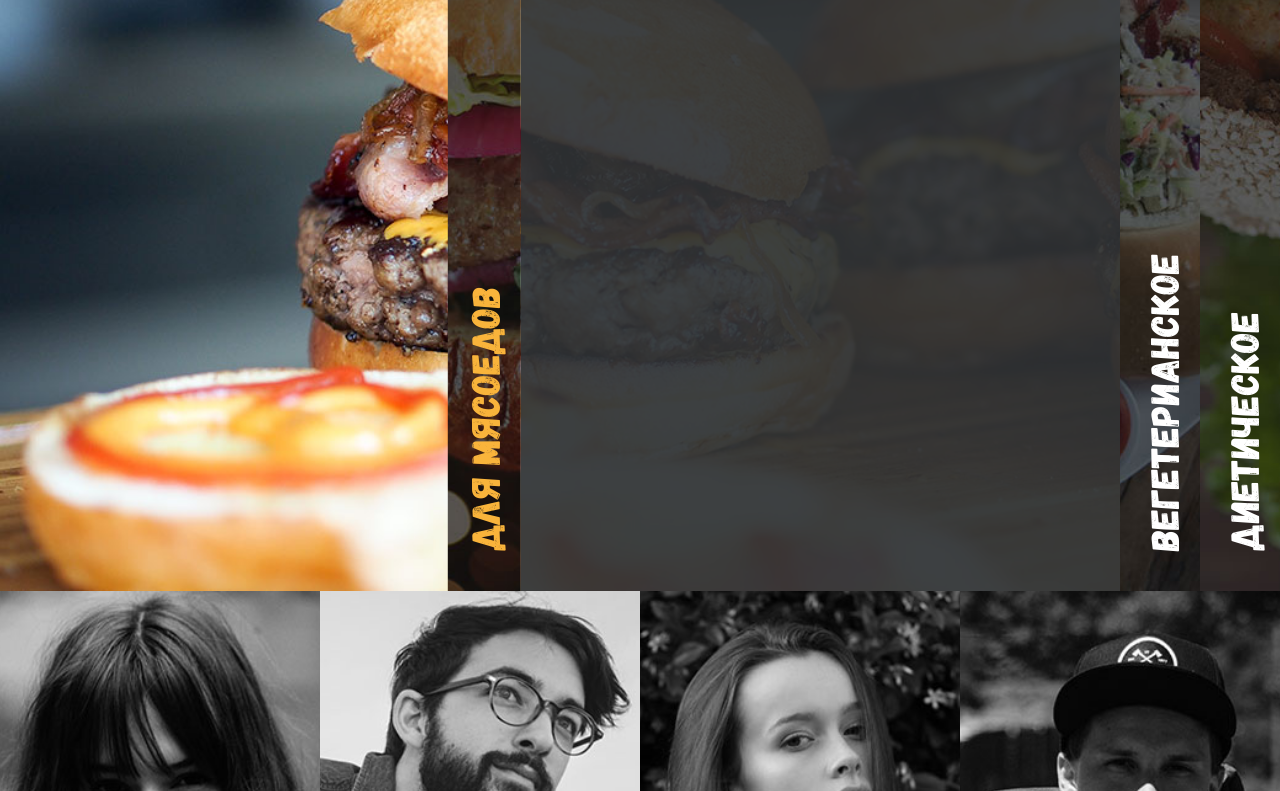
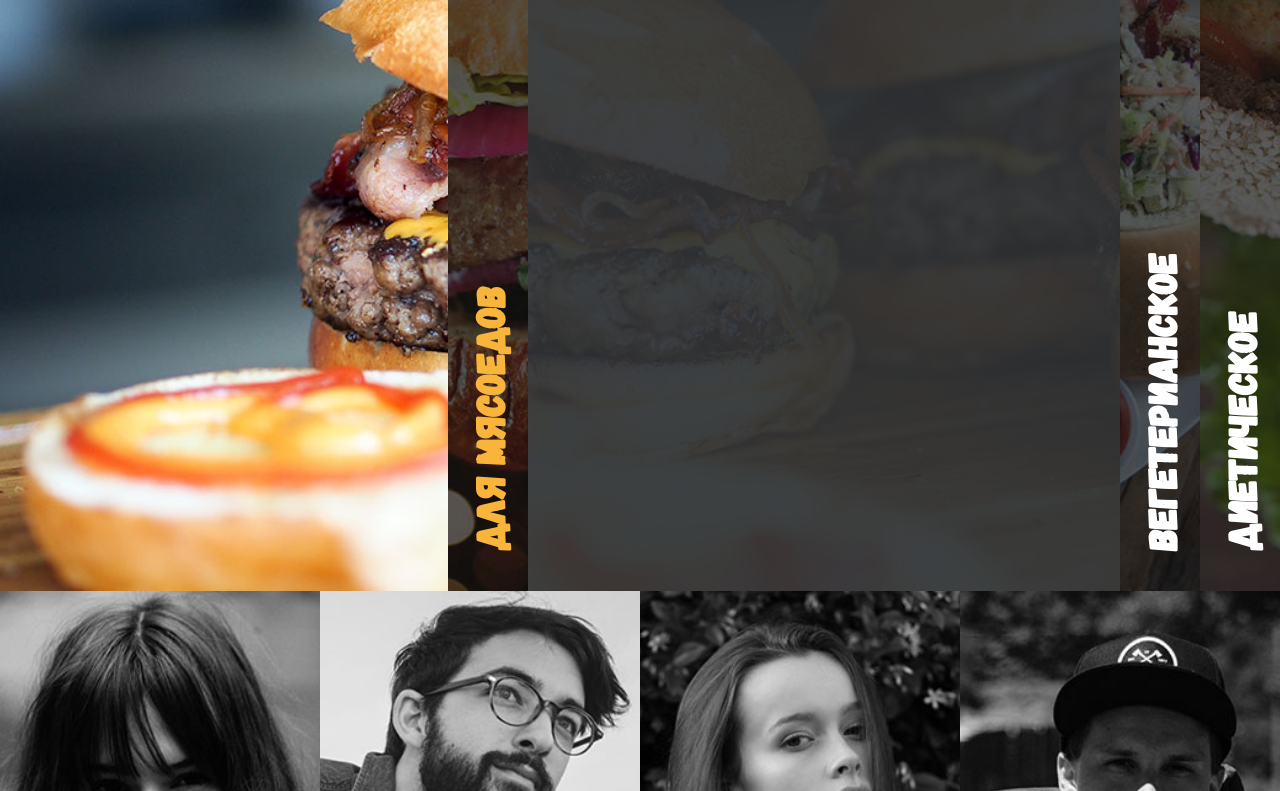
Before and after one commit to log1k1987/html_2, a plain HTML site: page index.html in a window 1280 px wide. Shown: the part 2609-3400 px from the top of the page. Drawn offline with Linux system fonts and the light colour scheme.

Commit message:
правки

```diff
--- a/css/sections/section--menu.scss
+++ b/css/sections/section--menu.scss
@@ -49,8 +49,8 @@
   overflow: hidden;
 }
 .accordeon-y__link {
-  padding: 2.5rem 0.5rem;
-  width: 5rem;
+  padding-top: 2.5rem;
+  line-height: 200%;
   transform: rotate(180deg);
   font-family: "gagalin", helvetica, sans-serif;
   font-weight: 500;
@@ -65,6 +65,6 @@
   }
  }
 }
-.accordeon-y__link div {
+.accordeon-y__link h4 {
   writing-mode: tb;
 }
--- a/index.html
+++ b/index.html
@@ -186,7 +186,7 @@
             <ul class="accordeon-y__list">
               <li class="accordeon-y__item">
                 <a href="#" class="accordeon-y__link accordeon-y__link--active" style="background: url('img/section--menu/meat.jpg') center center / cover no-repeat;">
-                 <div>для мясоедов</div>
+                 <h4>для мясоедов</h4>
                 </a>
                 <p class="accordeon-y__text">Lorem ipsum dolor sit amet consectetur adipisicing elit. Repellendus quod accusamus totam molestias asperiores
                   sapiente, iusto modi repellat ducimus? Natus maiores tempore nemo sint quaerat, impedit consequuntur expedita
@@ -194,7 +194,7 @@
               </li>
               <li class="accordeon-y__item">
                 <a href="#" class="accordeon-y__link" style="background: url('img/section--menu/veg.jpg') center center / cover no-repeat;">
-                  <div>вегетерианское</div>
+                  <h4>вегетерианское</h4>
                 </a>
                 <p class="accordeon-y__text">Lorem, ipsum dolor sit amet consectetur adipisicing elit. Ex voluptatum maxime autem nihil facilis suscipit
                   tempore quas, numquam beatae, ratione aspernatur odio aliquid quia, necessitatibus ducimus saepe libero!
@@ -202,7 +202,7 @@
               </li>
               <li class="accordeon-y__item">
                 <a href="#" class="accordeon-y__link" style="background: url('img/section--menu/diet.jpg') center center / cover no-repeat;">
-                   <div>диетическое</div>
+                   <h4>диетическое</h4>
                 </a>
                 <p class="accordeon-y__text">Lorem ipsum dolor, sit amet consectetur adipisicing elit. Eum, ipsam eaque? Obcaecati nihil ad modi at quibusdam
                   odit omnis eum blanditiis quo vero illum in, qui debitis perferendis consequuntur ipsam?</p>
```
Also changed, not shown: css/layout/media.scss (indentation only), css/style.css, 1 other file.
